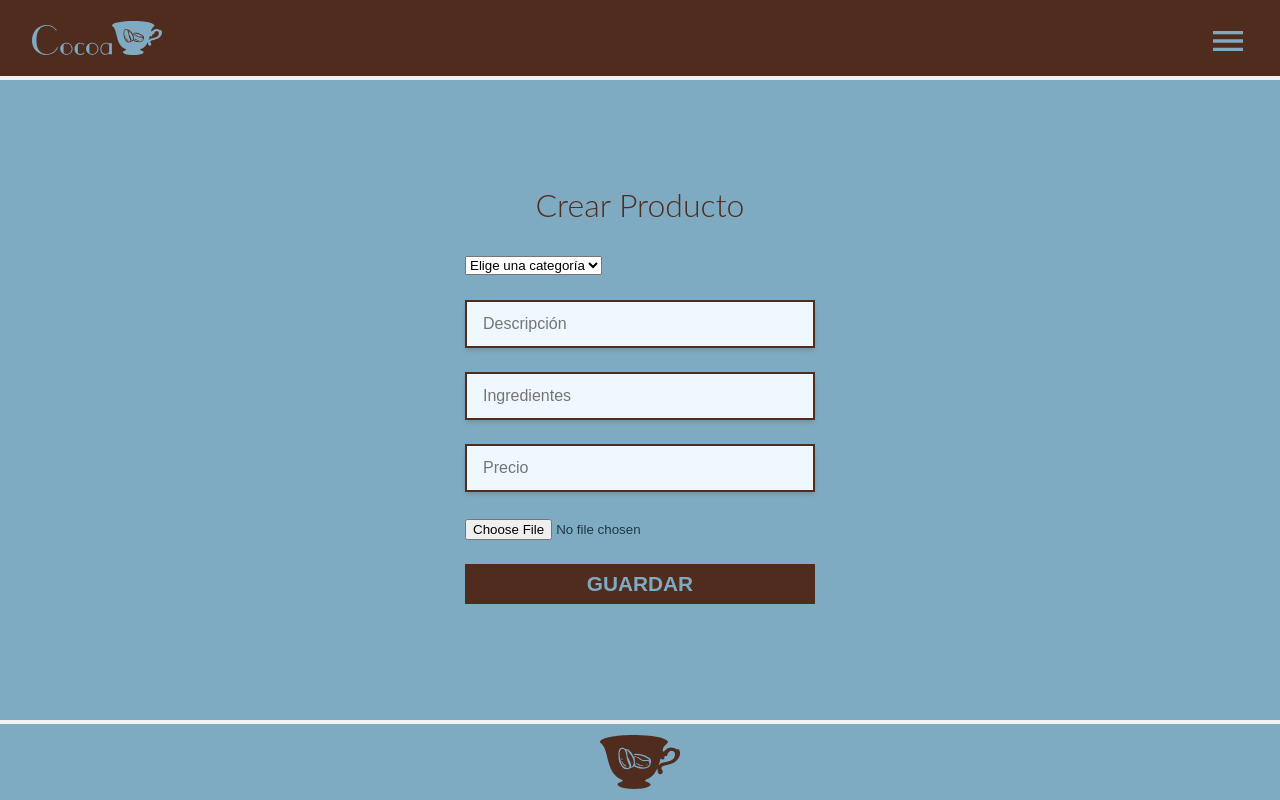
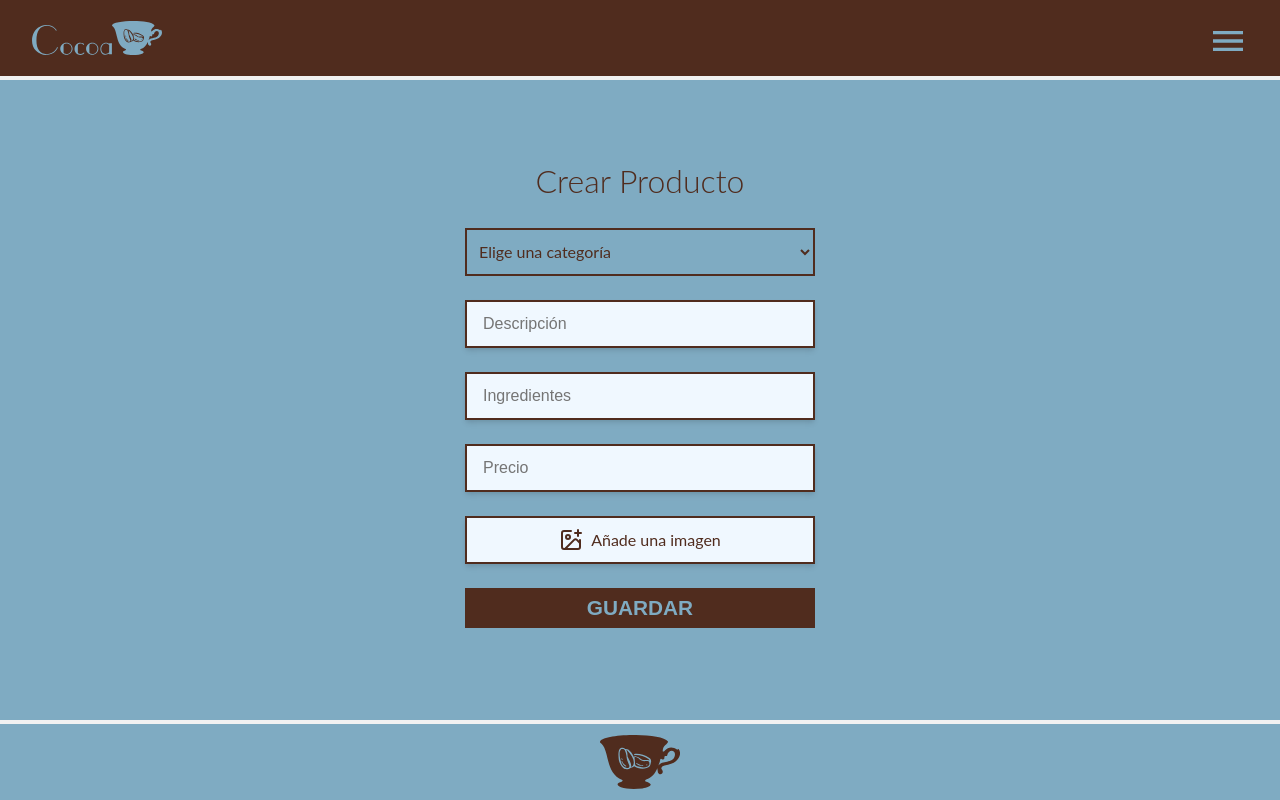
Before and after one commit to AlarconCode/cafeteria-cocoa, a React (Vite) app in the folder client/: page /crear-producto in a window 1280 px wide. Built offline with nearby package versions, Linux system fonts and the light colour scheme; no server answers; some icons are missing.

Commit message:
añadidi css a boton añadir imagen y al select categoria

```diff
--- a/client/src/Components/LoginForm/LoginForm.jsx
+++ b/client/src/Components/LoginForm/LoginForm.jsx
@@ -103,6 +103,27 @@ export const StyledForm = styled.form`
     margin-bottom: 1rem;
   }
 
+  .form-control.uploadFile {
+    position: relative;
+    border: 2px solid var(--primary);
+    background-color: aliceblue;
+    height: 3rem;
+    color: var(--primary);
+    display: flex;
+    justify-content: center;
+    align-items: center;
+    gap: 0.5rem;
+    font-size: 1.5rem;
+    cursor: pointer;
+    box-shadow: 0 4px 6px -1px rgba(0, 0, 0, 0.1),
+    0 2px 4px -1px rgba(0, 0, 0, 0.06);
+  }
+
+  .text-uploadFile {
+    font-size: 1rem;
+    cursor: pointer;
+  }
+
   .form-control label {
     display: block;
     color: var(--primary);
--- a/client/src/Components/ProductForm/ProductForm.jsx
+++ b/client/src/Components/ProductForm/ProductForm.jsx
@@ -6,6 +6,8 @@ import { useProduct } from "../../context/ProductContext";
 import Swal from "sweetalert2";
 import { StyledForm, StyledInput } from "../LoginForm/LoginForm";
 import { string } from "prop-types";
+import styled from "styled-components";
+import { LuImagePlus as UploadImage } from "react-icons/lu";
 
 // Formulario con Componentes Formik Contexto
 export const ProductForm = ({ ...props }) => {
@@ -138,14 +140,14 @@ export const ProductForm = ({ ...props }) => {
           >
             <h1 className="titleRegisterForm">{props.title}</h1>
             <div className="form-control">
-              <Field as="select" name="cat" type="text">
+              <StyledSelect as="select" name="cat" type="text">
                 <option>Elige una categoría</option>
                 <option value="Desayunos">Desayunos</option>
                 <option value="cafes">Cafes</option>
                 <option value="reposteria">Repostería Casera</option>
                 <option value="Comidas">Comidas</option>
                 <option value="Bebidas">Bebidas</option>
-              </Field>
+              </StyledSelect>
               <ErrorMessage name="cat" component="span" />
             </div>
             <div className="form-control">
@@ -164,8 +166,10 @@ export const ProductForm = ({ ...props }) => {
               <StyledInput name="price" type="number" placeholder="Precio" />
               <ErrorMessage name="price" component="span" />
             </div>
-            <div className="form-control">
-              <input
+            <div className="form-control uploadFile">
+              <UploadImage />
+              <p className="text-uploadFile">Añade una imagen</p>
+              <StyledInputFile
                 type="file"
                 name="img"
                 onChange={(e) => formik.setFieldValue("img", e.target.files[0])}
@@ -194,3 +198,48 @@ export const ProductForm = ({ ...props }) => {
 ProductForm.propTypes = {
   title: string,
 };
+
+const StyledSelect = styled(Field)`
+  display: block;
+  width: 100%;
+  height: 3rem;
+  border: 2px solid var(--primary);
+  padding: 0.5rem;
+  font-size: 1rem;
+  font-family: var(--font);
+  color: var(--primary);
+  background-color: var(--secondary);
+  outline: none;
+  transition: var(--transition);
+
+  &:focus {
+    border-color: var(--primary);
+    box-shadow: var(--shadow);
+  }
+`
+
+const StyledInputFile = styled.input`
+  display: block;
+  width: 100%;
+  height: 100%;
+  border: 2px solid var(--primary);
+  padding: 0.5rem;
+  font-size: 1rem;
+  font-family: var(--font);
+  color: var(--primary);
+  background-color: var(--secondary);
+  outline: none;
+  transition: var(--transition);
+  position: absolute;
+  top: 0;
+  left: 0;
+  right: 0;
+  bottom: 0;
+  opacity: 0;
+  cursor: pointer;
+
+  &:focus {
+    border-color: var(--primary);
+    box-shadow: var(--shadow);
+  }
+`
```
